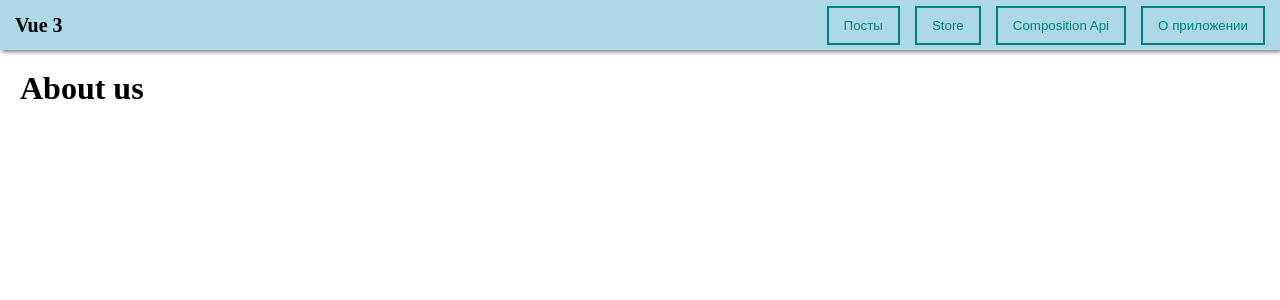
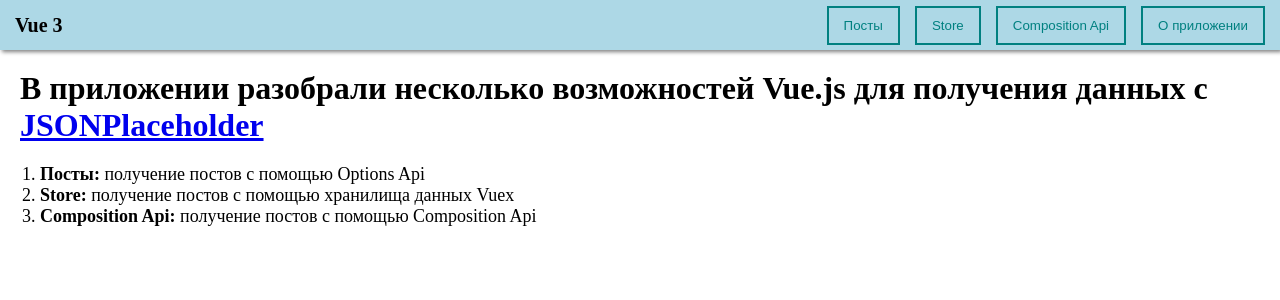
Before and after one commit to Maksym-Siroshtan/test-project-vue, a Vue app: page /about in a window 1280 px wide. Shown: the top 300 px of the page. Built offline with nearby package versions, Linux system fonts and the light colour scheme.

Commit message:
Changed page titles

```diff
--- a/src/components/PostItem.vue
+++ b/src/components/PostItem.vue
@@ -7,6 +7,7 @@
     </div>
     <div class="post__btns">
       <my-button-vue
+        style="margin-right: 15px"
         @click="$router.push(`/posts/${post.id}`)"
       >
         Открыть
--- a/src/pages/About.vue
+++ b/src/pages/About.vue
@@ -1,6 +1,17 @@
 <template>
   <div>
-    <h1>About us</h1>
+    <h1 class="about__title"><strong>В приложении разобрали несколько возможностей Vue.js для получения данных с <a href="https://jsonplaceholder.typicode.com/">JSONPlaceholder</a></strong></h1>
+    <ol class="about__list">
+      <li>
+        <p><strong>Посты: </strong>получение постов с помощью Options Api</p>
+      </li>
+      <li>
+        <p><strong>Store: </strong>получение постов с помощью хранилища данных Vuex</p>
+      </li>
+      <li>
+        <p><strong>Composition Api: </strong>получение постов с помощью Composition Api</p>
+      </li>
+    </ol>
   </div>
 </template>
 
@@ -11,5 +22,11 @@
 </script>
 
 <style scoped>
-
+.about__title {
+  margin-bottom: 20px;
+}
+.about__list {
+  margin-left: 20px;
+  font-size: 18px;
+}
 </style>
--- a/src/pages/Main.vue
+++ b/src/pages/Main.vue
@@ -1,7 +1,6 @@
 <template>
   <div>
-    <h1>Welcome!</h1>
-
+    <h1><strong>Welcome to Vue.js</strong></h1>
   </div>
 </template>
 
```
